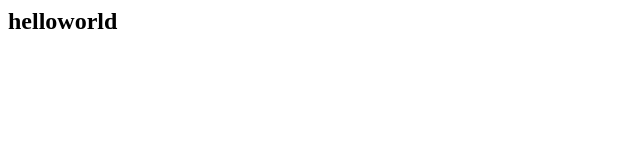
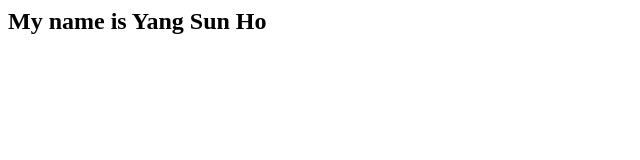
Before and after one commit to 201244089/201244089.github.io, a plain HTML site: page index.html in a window 1280 px wide. Shown: the whole page, without its empty margins (0-640 px from the left). Drawn offline with Linux system fonts and the light colour scheme.

Commit message:
Update index.html

```diff
--- a/index.html
+++ b/index.html
@@ -1,6 +1,6 @@
 <html>
 <title>aaa</title>
 <body>
-<h2>helloworld</h2>
+<h2>My name is Yang Sun Ho</h2>
 </body>
 </html>
```
